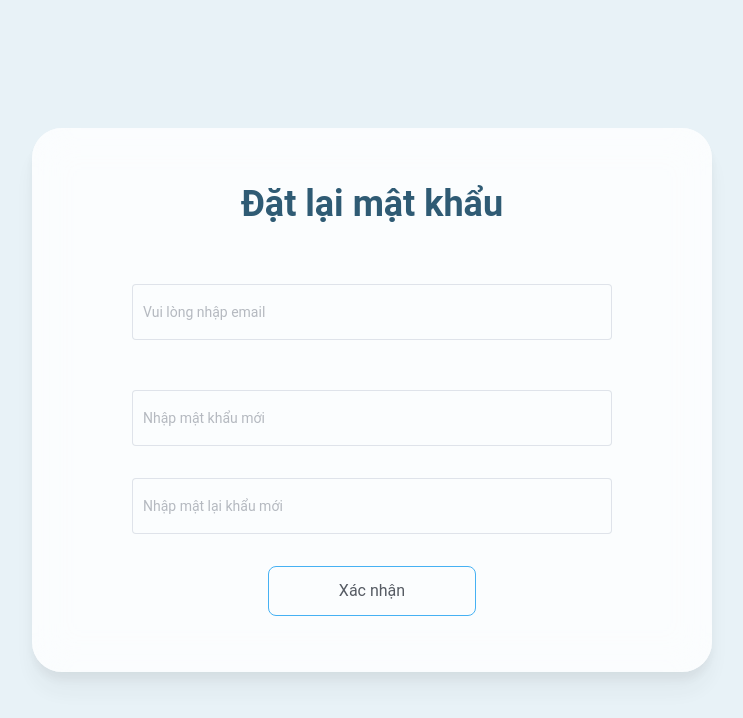
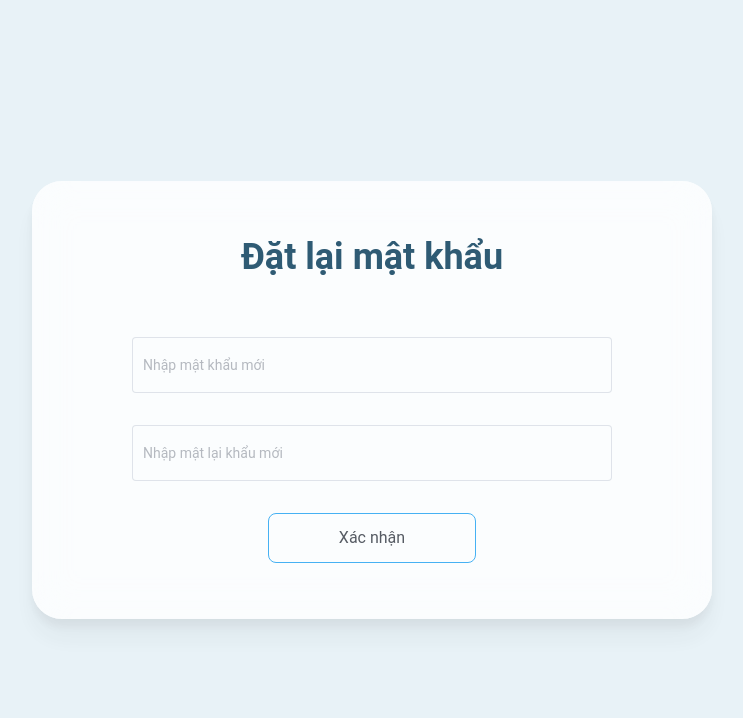
Before and after one commit to canhnd19/bekoo, a Vue app: page /new-password in a window 1280 px wide. Shown: the top 718 px of the page, without its empty margins (268-1011 px from the left). Built offline with nearby package versions, Linux system fonts and the light colour scheme.

Commit message:
fix: get email form user variable

```diff
--- a/auto-imports.d.ts
+++ b/auto-imports.d.ts
@@ -120,7 +120,6 @@ declare module 'vue' {
   interface GlobalComponents {}
   interface ComponentCustomProperties {
     readonly EffectScope: UnwrapRef<(typeof import('vue'))['EffectScope']>
-    readonly ElMessage: UnwrapRef<(typeof import('element-plus/es'))['ElMessage']>
     readonly acceptHMRUpdate: UnwrapRef<(typeof import('pinia'))['acceptHMRUpdate']>
     readonly computed: UnwrapRef<(typeof import('vue'))['computed']>
     readonly createApp: UnwrapRef<(typeof import('vue'))['createApp']>
--- a/src/components/layout/TheHeader.vue
+++ b/src/components/layout/TheHeader.vue
@@ -53,6 +53,7 @@
       <div>
         <ul>
           <li class="option-label" @click="router.push({ name: 'Users' })">Admin</li>
+          <li class="option-label" @click="router.push({ name: '' })">Change password</li>
           <li class="option-label" @click="logout">Logout</li>
         </ul>
       </div>
--- a/src/modules/auth/view/ForgotPasswordView.vue
+++ b/src/modules/auth/view/ForgotPasswordView.vue
@@ -43,6 +43,7 @@ import { apiAuth } from '@/services'
 const router = useRouter()
 
 const loading = ref<boolean>(false)
+
 const fogotPass = reactive({
   email: ''
 })
@@ -55,7 +56,6 @@ const confirm = async () => {
   try {
     loading.value = true
     await apiAuth.forgotPass({ email: fogotPass.email })
-    sessionStorage.setItem('email', fogotPass.email)
     router.push({ name: 'PinCode' })
     loading.value = false
   } catch (error) {
--- a/src/modules/auth/view/PinCodeView.vue
+++ b/src/modules/auth/view/PinCodeView.vue
@@ -28,7 +28,10 @@
 <script setup lang="ts">
 import { apiAuth } from '@/services'
 
+import { useAuthStore } from '@/stores/auth'
+
 const router = useRouter()
+const { user } = useAuthStore()
 
 const TIME_COUNTDOWN = 60
 const time = ref<number>(TIME_COUNTDOWN) // 60 seconds = 1 minute
@@ -39,10 +42,8 @@ const num4 = ref<string>('')
 const num5 = ref<string>('')
 const num6 = ref<string>('')
 const loading = ref<boolean>(false)
-const email = ref<string>('')
 onMounted(() => {
   startCountdown() // Start the countdown when the component is created
-  email.value = sessionStorage.getItem('email') as string
 })
 
 const startCountdown = () => {
@@ -75,7 +76,7 @@ const conFirm = async () => {
   try {
     loading.value = true
     const OTP = combineNumbers(num1.value, num2.value, num3.value, num4.value, num5.value, num6.value)
-    await apiAuth.pinCode({ code: OTP as string, email: email.value as string })
+    await apiAuth.pinCode({ code: OTP as string, email: user.email })
     router.push({ name: 'SetNewPassword' })
     loading.value = false
   } catch (error) {
@@ -85,7 +86,7 @@ const conFirm = async () => {
 }
 const resendOtp = async () => {
   try {
-    await apiAuth.forgotPass({ email: email.value })
+    await apiAuth.forgotPass({ email: user.email })
     startCountdown()
   } catch (error) {
     console.log(error)
--- a/src/modules/auth/view/SetNewPasswordView.vue
+++ b/src/modules/auth/view/SetNewPasswordView.vue
@@ -4,31 +4,6 @@
       <div>
         <p class="text-label mb-3">Đặt lại mật khẩu</p>
         <div class="mt-[60px] space-y-8">
-          <ElForm ref="formRef" :model="newPass" label-width="auto" class="demo-ruleForm">
-            <ElFormItem
-              prop="email"
-              :rules="[
-                {
-                  required: true,
-                  message: 'Vui lòng nhập địa chỉ email',
-                  trigger: 'blur'
-                },
-                {
-                  type: 'email',
-                  message: 'Vui lòng nhập địa chỉ email chính xác',
-                  trigger: ['blur', 'change']
-                }
-              ]"
-            >
-              <ElInput
-                v-model="newPass.email"
-                class="input"
-                autocomplete="off"
-                style="width: 100%; height: 56px"
-                placeholder="Vui lòng nhập email"
-              />
-            </ElFormItem>
-          </ElForm>
           <ElInput
             v-model="newPass.password"
             class="input"
@@ -57,33 +32,32 @@
 </template>
 
 <script setup lang="ts">
-import { REGEX_EMAIL } from '@/constants/regex'
 import { apiAuth } from '@/services'
 
+import { useAuthStore } from '@/stores/auth'
+
 const router = useRouter()
+const { user } = useAuthStore()
 
 const loading = ref<boolean>(false)
 const newPass = reactive({
-  email: '',
   password: '',
   confirmPassword: ''
 })
 
 const disabled = computed(() => {
-  return !(newPass.email && newPass.password && newPass.confirmPassword) || !REGEX_EMAIL.test(newPass.email)
+  return !(newPass.password && newPass.confirmPassword)
 })
 const confirm = async () => {
   try {
     loading.value = true
-    const email = sessionStorage.getItem('email') as string
     const rs = await apiAuth.newPass({
-      email: email,
+      email: user.email,
       newPassword: newPass.password,
       confirmPassword: newPass.confirmPassword
     })
     ElMessage.error(rs.message)
     router.push({ name: 'Home' })
-    sessionStorage.clear()
     loading.value = false
   } catch (error) {
     loading.value = false
```
